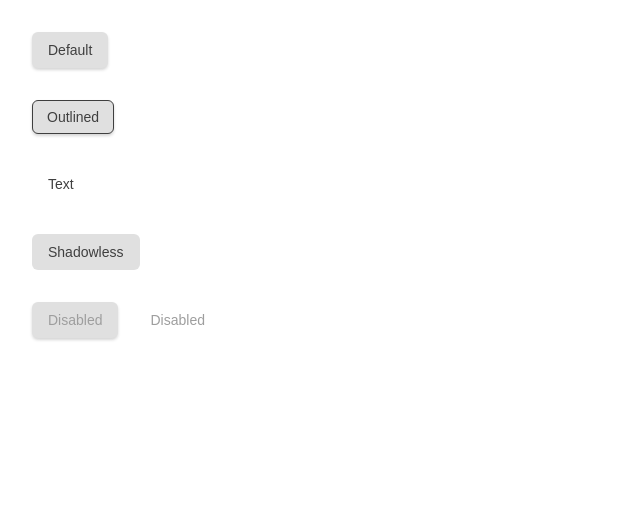
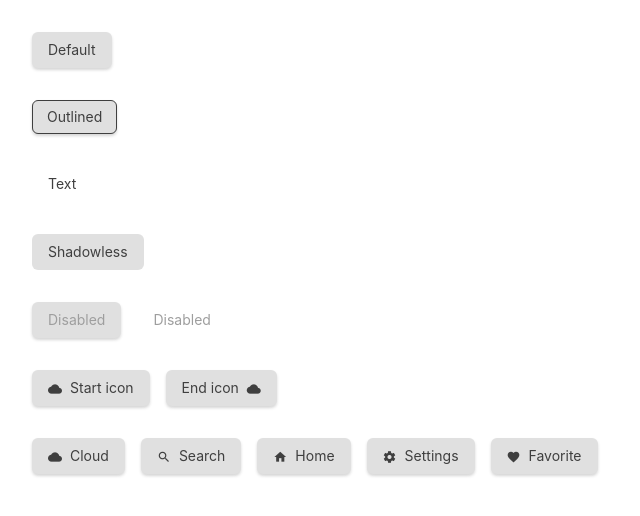
Before and after one commit to Drande/devchallenges-components, a React (Create React App) app: page / in a window 1280 px wide. Shown: the top 516 px of the page, without its empty margins (0-640 px from the left). Built offline with nearby package versions, Linux system fonts and the light colour scheme.

Commit message:
added button icons 5 variants

```diff
--- a/public/index.html
+++ b/public/index.html
@@ -24,6 +24,7 @@
       work correctly both with client-side routing and a non-root public URL.
       Learn how to configure a non-root public URL by running `npm run build`.
     -->
+    <link rel="stylesheet" href="https://fonts.googleapis.com/icon?family=Material+Icons">
     <title>React App</title>
   </head>
   <body>
--- a/src/pages/ButtonsPage.tsx
+++ b/src/pages/ButtonsPage.tsx
@@ -12,9 +12,20 @@ const ButtonsPage: FunctionComponent<ButtonsPageProps> = () => {
             <Button variant="outlined">Outlined</Button>
             <Button variant="text">Text</Button>
             <Button disableShadow>Shadowless</Button>
-            <div className="row g-2">
+            <div className="row g-2 flex-wrap">
                 <Button disabled>Disabled</Button>
                 <Button variant="text" disabled>Disabled</Button>
+            </div>
+            <div className="row g-2 flex-wrap">
+                <Button startIcon="cloud">Start icon</Button>
+                <Button endIcon="cloud">End icon</Button>
+            </div>
+            <div className="row g-2 flex-wrap">
+                <Button startIcon="cloud">Cloud</Button>
+                <Button startIcon="search">Search</Button>
+                <Button startIcon="home">Home</Button>
+                <Button startIcon="settings">Settings</Button>
+                <Button startIcon="favorite">Favorite</Button>
             </div>
         </div>
     );
--- a/src/shared/components/Button.scss
+++ b/src/shared/components/Button.scss
@@ -1,4 +1,5 @@
 button {
+    font-family: inherit;
     padding: 8px 16px;
     font-size: 14px;
     line-height: 20px;
@@ -7,6 +8,17 @@ button {
     border: none;
     width: min-content;
     color: #3F3F3F;
+    white-space: nowrap;
+    .material-icons {
+        font-size: 14px;
+        vertical-align: middle;
+    }
+    .start {
+        margin-right: 8px;
+    }
+    .end {
+        margin-left: 8px;
+    }
     &.shadow {
         box-shadow: 0px 2px 3px rgba(51, 51, 51, 0.2);
     }
--- a/src/shared/components/Button.tsx
+++ b/src/shared/components/Button.tsx
@@ -2,15 +2,23 @@ import React from "react";
 import { ButtonProps } from "./Button.model";
 import './Button.scss';
 
-const Button = ({ children, variant="default", disableShadow, disabled }: React.PropsWithChildren<ButtonProps>) => {
+const Button = ({ children, variant="default", disableShadow, disabled, startIcon, endIcon }: React.PropsWithChildren<ButtonProps>) => {
     const finalClassname = [
         variant,
         disableShadow ? "" : "shadow",
         disabled ? "disabled" : "",
     ].join(" ");
+    const startIconElement = startIcon ? (
+        <span className="material-icons start">{startIcon}</span>
+    ):"";
+    const endIconElement = endIcon ? (
+        <span className="material-icons end">{endIcon}</span>
+    ):"";
     return (
         <button className={finalClassname}>
-            {children}
+            {startIconElement}
+            <span>{children}</span>
+            {endIconElement}
         </button>
     );
 }
```
Also changed, not shown: src/shared/components/Button.model.ts (+12 -0 lines).
